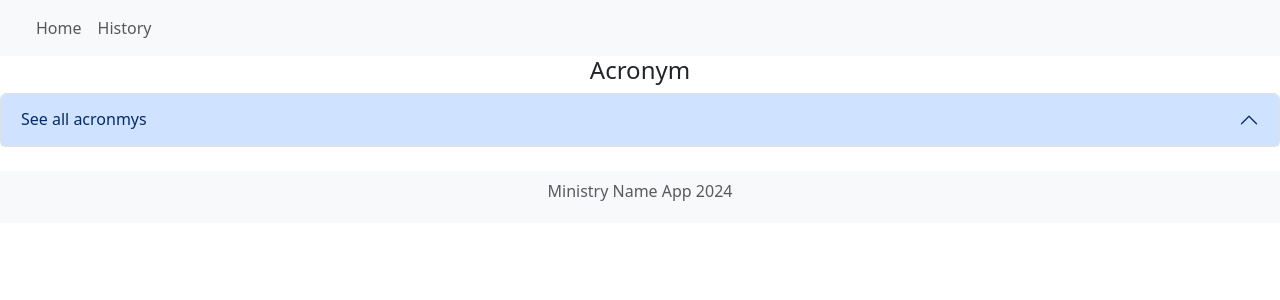
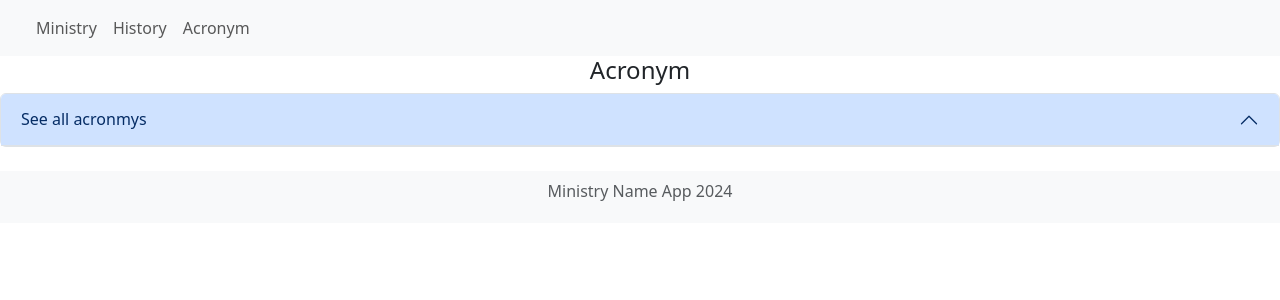
Before and after one commit to bcgov/ministry-name-app-MVP, a Node server app: page /acronym/ in a window 1280 px wide. Shown: the top 300 px of the page. Run offline with Node 20, Linux system fonts and the light colour scheme; data that the repository does not hold is empty.

Commit message:
small acronym code clean up

```diff
--- a/controllers/acronymController.js
+++ b/controllers/acronymController.js
@@ -2,7 +2,7 @@
 const pool = require("../db/dbConnectionConfig.js");
 const { fetchData } = require("../utils/helperfunctions.js");
 const asyncHandler = require("express-async-handler");
-const { queryAcronymsAll } = require("../db/queries.js");
+const { queryAcronymsAll, queryAcronymsAllTEST} = require("../db/queries.js");
 
 // API's for database:
 
--- a/db/queries.js
+++ b/db/queries.js
@@ -2,7 +2,8 @@
 const queryMinistryAll ='Select * from ministry;';
 
 // Acronym table sql queries
-const queryAcronymsAll = 'SELECT m.ministry_id, m.ministry_name, a.acronym_id, a.acronym, a.a_change_effective_date, m.is_current FROM ministry m JOIN ministry_acronym ma ON m.ministry_id = ma.ministry_id Right JOIN acronym a ON a.acronym_id = ma.acronym_id ORDER BY a.acronym ASC;';
+const queryAcronymsAllTEST = 'SELECT m.ministry_id, m.ministry_name, a.acronym_id, a.acronym, a.a_change_effective_date, m.is_current FROM ministry m JOIN ministry_acronym ma ON m.ministry_id = ma.ministry_id Right JOIN acronym a ON a.acronym_id = ma.acronym_id ORDER BY a.acronym ASC;';
+const queryAcronymsAll = 'SELECT m.ministry_id, m.ministry_name, a.acronym_id, a.acronym, a.a_change_effective_date, m.is_current FROM ministry m LEFT JOIN ministry_acronym ma ON m.ministry_id = ma.ministry_id LEFT JOIN acronym a ON a.acronym_id = ma.acronym_id WHERE m.ministry_name IS NOT NULL AND m.is_current = true ORDER BY a.acronym ASC;';
 
 // ministry table sql queries
 const queryMinistry = 'SELECT m.ministry_id, m.ministry_name, a.acronym_id, a.acronym, m.m_change_effective_date, m.is_current FROM ministry m Left JOIN ministry_acronym ma ON m.ministry_id = ma.ministry_id LEFT JOIN acronym a ON a.acronym_id = ma.acronym_id ORDER BY m.ministry_name ASC;';
@@ -13,6 +14,7 @@ const queryRetireMinistry = 'UPDATE ministry SET is_current = false WHERE minist
 const queryEditMinistry = '';
 const queryMinistryExistsCheckById = 'SELECT m from ministry m WHERE ministry_id = $1;';
 module.exports = {
+  queryAcronymsAllTEST,
   queryAcronymsAll,
   queryMinistryAll,
   queryAddMinistry,
--- a/public/script/acronymFunctionality.js
+++ b/public/script/acronymFunctionality.js
@@ -23,7 +23,8 @@ const displayAcronyms = async () => {
   try {
     //fetch data from api
     const acryData = await fetchAcronymData();
-    //const TEST = JSON.stringify(acryData);
+    const TEST = JSON.stringify(acryData);
+    console.log(TEST);
 
     //diplay the acronym data
     let acronymSetup = `
--- a/views/header.ejs
+++ b/views/header.ejs
@@ -20,10 +20,13 @@
               <div class="collapse navbar-collapse" id="navbarSupportedContent">
                 <ul class="navbar-nav me-auto mb-2 mb-lg-0">
                   <li class="nav-item">
-                    <a class="nav-link" href="/">Home</a>
+                    <a class="nav-link" href="/">Ministry</a>
                   </li>
                   <li class="nav-item">
                     <a class="nav-link" href="/history">History</a>
+                  </li>
+                  <li class="nav-item">
+                    <a class="nav-link" href="/acronym">Acronym</a>
                   </li>
                 </ul>
               </div>
```
